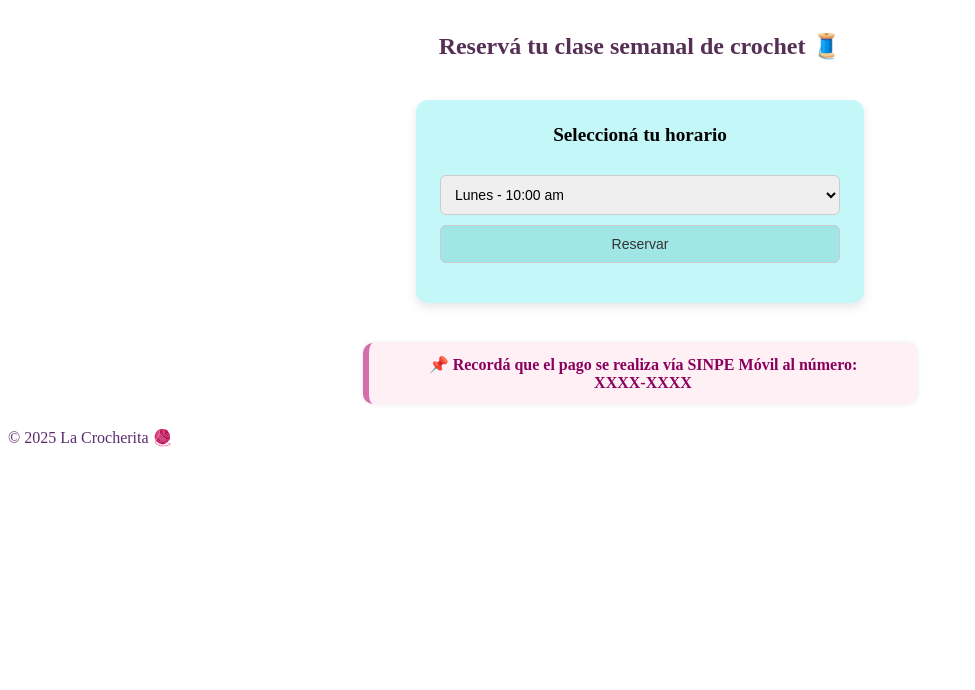
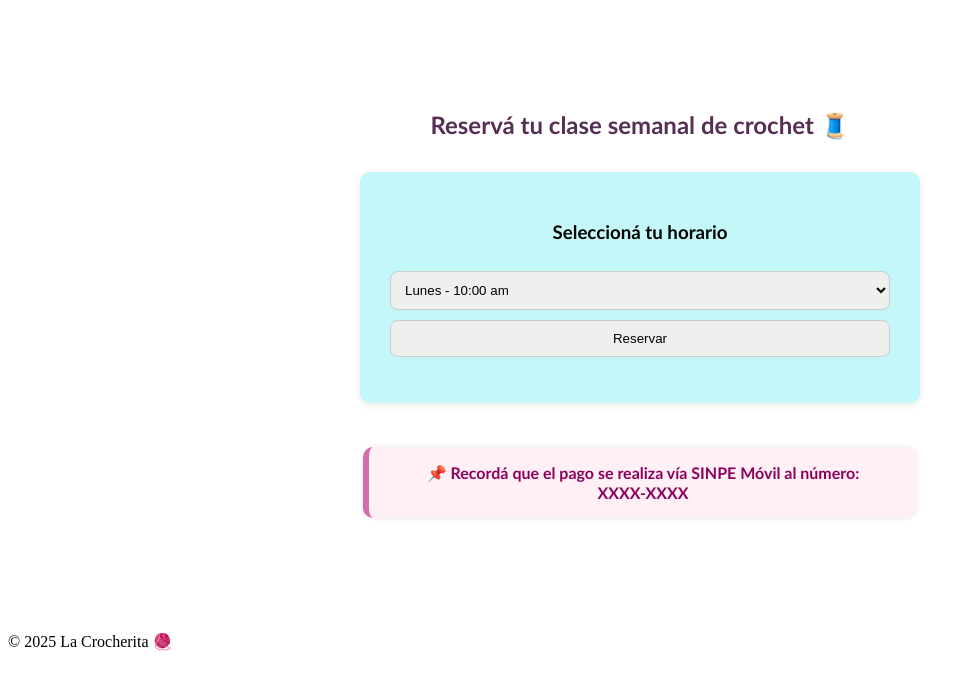
Before and after one commit to Ange3108/G2_SC502_VN_Proyecto, a PHP site: page /secciones/clases.html in a window 1280 px wide. Shown: the top 690 px of the page, without its empty margins (0-975 px from the left). Run offline with PHP 8.4, Linux system fonts and the light colour scheme.

Commit message:
Fix: Formato de Clases

```diff
--- a/La Crocherita/Comunidad/css/style.css
+++ b/La Crocherita/Comunidad/css/style.css
@@ -31,68 +31,35 @@
   background-color: rgb(250, 209, 253);
 }
 
-.horario-card {
-  background-color: rgb(194, 255, 255);
-  border-radius: 10px;
-  padding: 16px;
-  box-shadow: 0 2px 4px rgba(0, 0, 0, 0.1);
-  max-width: 400px;
-  margin: 40px auto;
-}
-
-.horario-card h3 {
-  margin-top: 0;
-  font-size: 1.2rem;
-}
-
-#selectHorario,
-#btnReservar {
-  font-family: "Poppins", sans-serif;
-  font-size: 14px;
-  margin-top: 10px;
-  padding: 10px;
-  border-radius: 6px;
-  border: 1px solid #ccc;
-  width: 100%;
-}
-
-.btn-custom {
-  background-color: rgb(160, 230, 230);
-  color: #333;
-  border: none;
-  border-radius: 6px;
-}
-
-.btn-custom:hover {
-  background-color: rgb(140, 210, 210);
-}
-
-.titulo-pagina {
-  font-size: 24px;
-  font-weight: bold;
-  margin-bottom: 16px;
-  color: #562f54;
+/* ESTILO ARMÓNICO PARA SECCIÓN CLASES */
+.seccion-clases {
+  display: flex;
+  flex-direction: column;
+  align-items: center;
+  font-family: 'Trebuchet MS', sans-serif;
+  font-size: 16px;
+  width: 900px;
+  margin: 90px auto;
 }
 
 .horario-card {
   background-color: #c4f7f7;
-  padding: 24px;
-  border-radius: 12px;
-  box-shadow: 0 4px 10px rgba(0, 0, 0, 0.1);
+  padding: 30px;
+  border-radius: 10px;
+  box-shadow: 0 2px 6px rgba(0,0,0,0.1);
   text-align: center;
-  min-width: 300px;
+  width: 100%;
+  max-width: 500px;
+  margin-bottom: 20px;
 }
 
-#mensajeReserva {
-  margin-top: 16px;
-  font-weight: bold;
-}
-
-.titulo-pagina {
-  text-align: center;
+#selectHorario, #btnReservar {
+  font-family: 'Poppins', sans-serif;
+  padding: 10px;
+  margin-top: 10px;
   width: 100%;
-  margin-top: 32px;
-  margin-bottom: 16px;
+  border-radius: 8px;
+  border: 1px solid #ccc;
 }
 
 .mensaje-sinpe {
@@ -100,14 +67,19 @@
   background-color: #fff0f5;
   color: #8b005d;
   font-weight: bold;
-  padding: 12px 24px;
+  padding: 16px 24px;
   border-left: 6px solid #d36eaa;
   border-radius: 10px;
-  margin: 16px auto 24px;
+  margin: 24px auto;
+  width: 100%;
   max-width: 500px;
-  box-shadow: 0 0 5px rgba(0, 0, 0, 0.1);
+  box-shadow: 0 0 5px rgba(0,0,0,0.1);
 }
 
-.bg-pastel {
-  color: #5b2c6f;
+.titulo-pagina {
+  font-size: 24px;
+  font-weight: bold;
+  margin-bottom: 32px;
+  color: #562f54;
+  text-align: center;
 }
--- a/La Crocherita/Comunidad/secciones/clases.html
+++ b/La Crocherita/Comunidad/secciones/clases.html
@@ -7,7 +7,7 @@
     <link rel="stylesheet" href="../css/style.css" />
   </head>
   <body>
-    <main>
+    <main class="seccion-clases">
       <h2 class="titulo-pagina">Reservá tu clase semanal de crochet 🧵</h2>
 
       <div class="horario-card">
```
